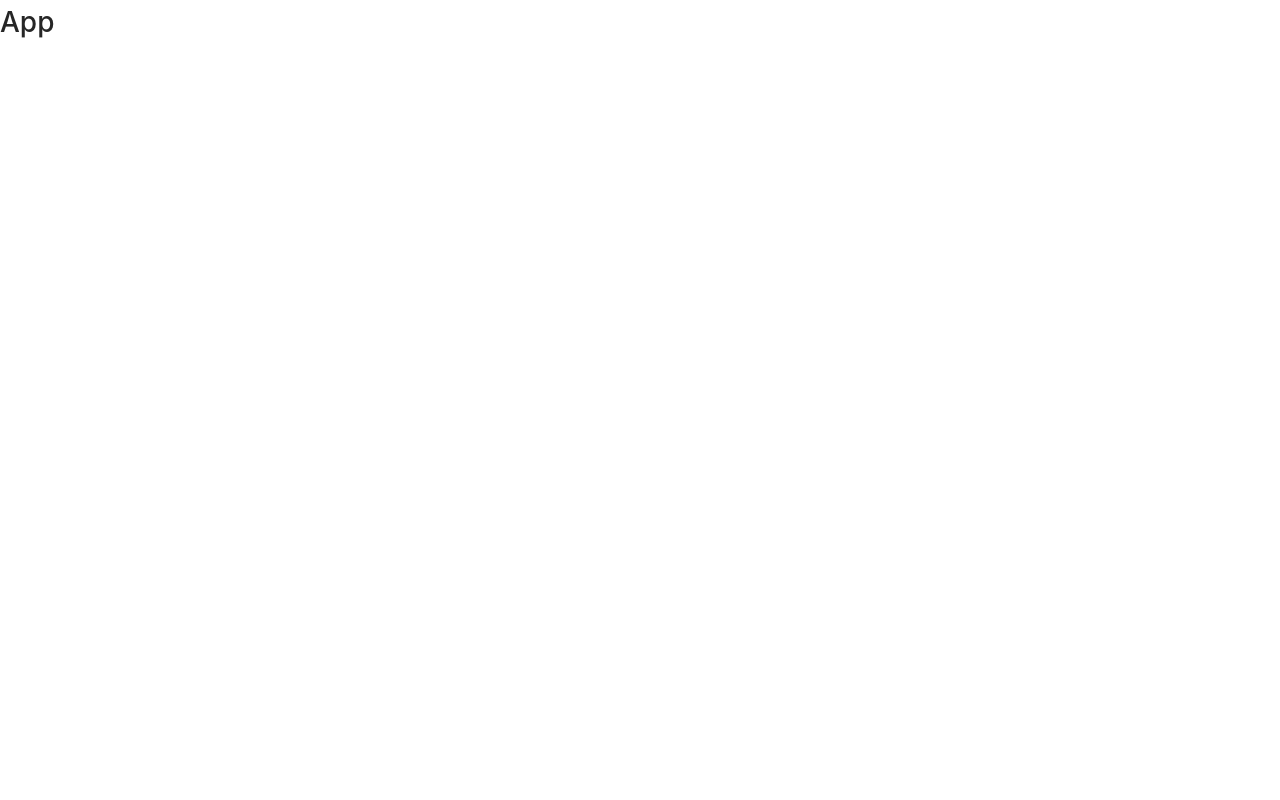
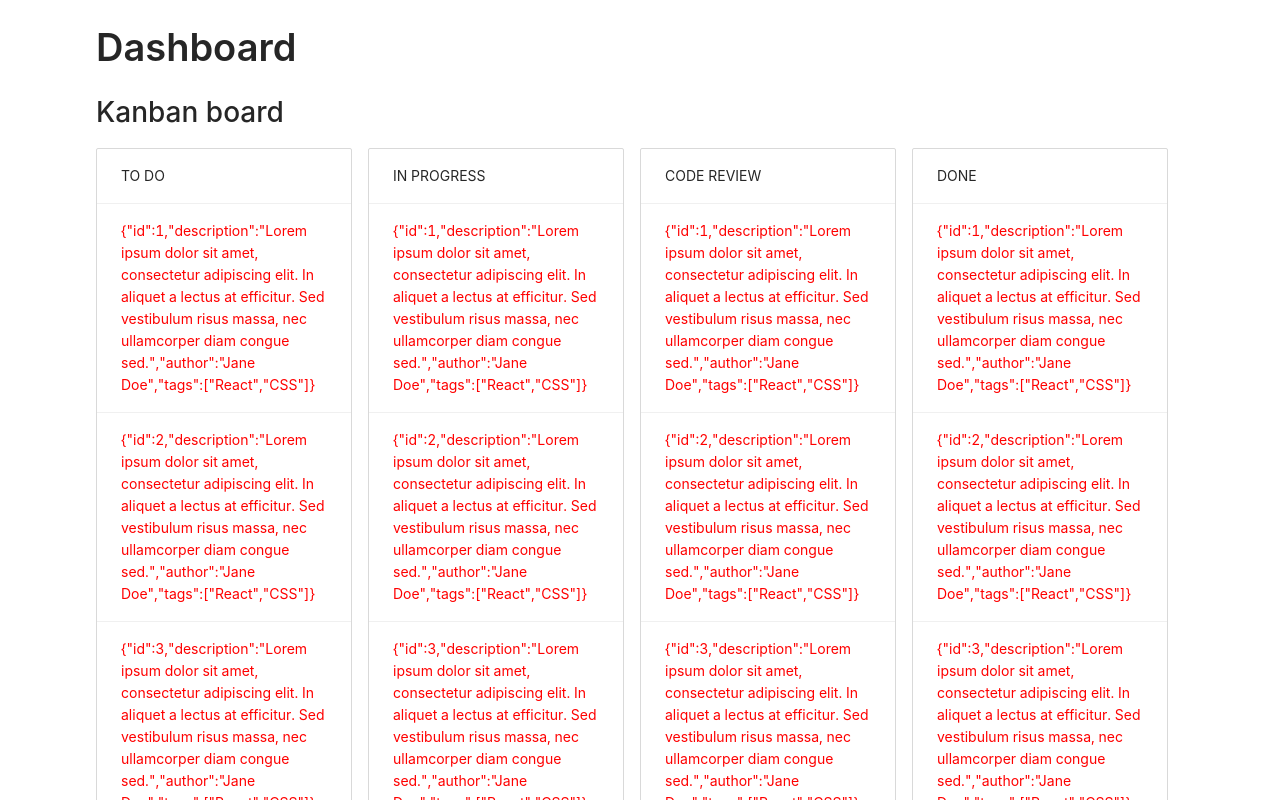
Before and after one commit to rafvanpuyvelde/kanban-board, a React (Create React App) app: page / in a window 1280 px wide. Shown: the top 800 px of the page. Built offline with nearby package versions, Linux system fonts and the light colour scheme.

Commit message:
Created basic flex layout

```diff
--- /dev/null
+++ b/src/components/board-category-list/BoardCategoryList.tsx
@@ -0,0 +1,29 @@
+import React from "react";
+import styled from "styled-components";
+
+import BoardCategory from "../board-category/BoardCategory";
+import { IBoardCategory } from "../../types/BoardTypes";
+
+interface IProps {
+  categories: IBoardCategory[];
+}
+
+export const BoardCategoryList = ({ categories }: IProps) => {
+  return (
+    <BoardCategoryListWrapper>
+      {categories &&
+        categories.map((category) => (
+          <BoardCategory key={category.name} category={category} />
+        ))}
+      {categories.length <= 0 && <p>No categories found ...</p>}
+    </BoardCategoryListWrapper>
+  );
+};
+
+const BoardCategoryListWrapper = styled.div`
+  display: flex;
+  flex-flow: row wrap;
+  align-items: space-between;
+`;
+
+export default BoardCategoryList;
--- /dev/null
+++ b/src/components/board-category/BoardCategory.tsx
@@ -0,0 +1,37 @@
+import React from "react";
+import styled from "styled-components";
+
+import { List } from "antd";
+import { IBoardCategory } from "../../types/BoardTypes";
+import BoardItem from "../board-item/BoardItem";
+
+interface IProps {
+  category: IBoardCategory;
+}
+
+export const BoardCategory = ({ category }: IProps) => {
+  return (
+    <BoardCategoryWrapper
+      size="large"
+      header={<div>{category.name}</div>}
+      bordered
+      dataSource={category.listItems}
+      renderItem={(item: any) => <BoardItem key={item.id} item={item} />}
+    />
+  );
+};
+
+const BoardCategoryWrapper = styled(List)`
+  margin: 0 1rem 3rem 0;
+  width: 100%;
+
+  @media only screen and (min-width: 1000px) {
+    width: calc(50% - 1rem);
+  }
+
+  @media only screen and (min-width: 1200px) {
+    width: calc(calc(100% - 4rem) / 4);
+  }
+`;
+
+export default BoardCategory;
--- /dev/null
+++ b/src/components/board-item/BoardItem.tsx
@@ -0,0 +1,19 @@
+import React from "react";
+import styled from "styled-components";
+
+import { List } from "antd";
+import { IBoardCategoryListItem } from "../../types/BoardTypes";
+
+export interface IProps {
+  item: IBoardCategoryListItem;
+}
+
+export const BoardItem = ({ item }: IProps) => {
+  return <BoardItemWrapper>{JSON.stringify(item)}</BoardItemWrapper>;
+};
+
+const BoardItemWrapper = styled(List.Item)`
+  color: red;
+`;
+
+export default BoardItem;
--- /dev/null
+++ b/src/components/board/Board.tsx
@@ -0,0 +1,146 @@
+import React from "react";
+
+import BoardCategoryList from "../board-category-list/BoardCategoryList";
+import { IBoardCategoryList } from "../../types/BoardTypes";
+
+export const Board = () => {
+  const boardCategories: IBoardCategoryList = {
+    name: "Kanban board",
+    categories: [
+      {
+        name: "TO DO",
+        listItems: [
+          {
+            id: 1,
+            description:
+              "Lorem ipsum dolor sit amet, consectetur adipiscing elit. In aliquet a lectus at efficitur. Sed vestibulum risus massa, nec ullamcorper diam congue sed.",
+            author: "Jane Doe",
+            tags: ["React", "CSS"],
+          },
+          {
+            id: 2,
+            description:
+              "Lorem ipsum dolor sit amet, consectetur adipiscing elit. In aliquet a lectus at efficitur. Sed vestibulum risus massa, nec ullamcorper diam congue sed.",
+            author: "Jane Doe",
+            tags: ["React", "CSS"],
+          },
+          {
+            id: 3,
+            description:
+              "Lorem ipsum dolor sit amet, consectetur adipiscing elit. In aliquet a lectus at efficitur. Sed vestibulum risus massa, nec ullamcorper diam congue sed.",
+            author: "Jane Doe",
+            tags: ["React", "CSS"],
+          },
+        ],
+      },
+      {
+        name: "IN PROGRESS",
+        listItems: [
+          {
+            id: 1,
+            description:
+              "Lorem ipsum dolor sit amet, consectetur adipiscing elit. In aliquet a lectus at efficitur. Sed vestibulum risus massa, nec ullamcorper diam congue sed.",
+            author: "Jane Doe",
+            tags: ["React", "CSS"],
+          },
+          {
+            id: 2,
+            description:
+              "Lorem ipsum dolor sit amet, consectetur adipiscing elit. In aliquet a lectus at efficitur. Sed vestibulum risus massa, nec ullamcorper diam congue sed.",
+            author: "Jane Doe",
+            tags: ["React", "CSS"],
+          },
+          {
+            id: 3,
+            description:
+              "Lorem ipsum dolor sit amet, consectetur adipiscing elit. In aliquet a lectus at efficitur. Sed vestibulum risus massa, nec ullamcorper diam congue sed.",
+            author: "Jane Doe",
+            tags: ["React", "CSS"],
+          },
+          {
+            id: 4,
+            description:
+              "Lorem ipsum dolor sit amet, consectetur adipiscing elit. In aliquet a lectus at efficitur. Sed vestibulum risus massa, nec ullamcorper diam congue sed.",
+            author: "Jane Doe",
+            tags: ["React", "CSS"],
+          },
+        ],
+      },
+      {
+        name: "CODE REVIEW",
+        listItems: [
+          {
+            id: 1,
+            description:
+              "Lorem ipsum dolor sit amet, consectetur adipiscing elit. In aliquet a lectus at efficitur. Sed vestibulum risus massa, nec ullamcorper diam congue sed.",
+            author: "Jane Doe",
+            tags: ["React", "CSS"],
+          },
+          {
+            id: 2,
+            description:
+              "Lorem ipsum dolor sit amet, consectetur adipiscing elit. In aliquet a lectus at efficitur. Sed vestibulum risus massa, nec ullamcorper diam congue sed.",
+            author: "Jane Doe",
+            tags: ["React", "CSS"],
+          },
+          {
+            id: 3,
+            description:
+              "Lorem ipsum dolor sit amet, consectetur adipiscing elit. In aliquet a lectus at efficitur. Sed vestibulum risus massa, nec ullamcorper diam congue sed.",
+            author: "Jane Doe",
+            tags: ["React", "CSS"],
+          },
+        ],
+      },
+      {
+        name: "DONE",
+        listItems: [
+          {
+            id: 1,
+            description:
+              "Lorem ipsum dolor sit amet, consectetur adipiscing elit. In aliquet a lectus at efficitur. Sed vestibulum risus massa, nec ullamcorper diam congue sed.",
+            author: "Jane Doe",
+            tags: ["React", "CSS"],
+          },
+          {
+            id: 2,
+            description:
+              "Lorem ipsum dolor sit amet, consectetur adipiscing elit. In aliquet a lectus at efficitur. Sed vestibulum risus massa, nec ullamcorper diam congue sed.",
+            author: "Jane Doe",
+            tags: ["React", "CSS"],
+          },
+          {
+            id: 3,
+            description:
+              "Lorem ipsum dolor sit amet, consectetur adipiscing elit. In aliquet a lectus at efficitur. Sed vestibulum risus massa, nec ullamcorper diam congue sed.",
+            author: "Jane Doe",
+            tags: ["React", "CSS"],
+          },
+          {
+            id: 4,
+            description:
+              "Lorem ipsum dolor sit amet, consectetur adipiscing elit. In aliquet a lectus at efficitur. Sed vestibulum risus massa, nec ullamcorper diam congue sed.",
+            author: "Jane Doe",
+            tags: ["React", "CSS"],
+          },
+          {
+            id: 5,
+            description:
+              "Lorem ipsum dolor sit amet, consectetur adipiscing elit. In aliquet a lectus at efficitur. Sed vestibulum risus massa, nec ullamcorper diam congue sed.",
+            author: "Jane Doe",
+            tags: ["React", "CSS"],
+          },
+        ],
+      },
+    ],
+  };
+
+  return (
+    <div>
+      <h1>{boardCategories.name}</h1>
+      <BoardCategoryList categories={boardCategories.categories} />
+    </div>
+  );
+};
+
+export default Board;
--- a/src/containers/app/App.tsx
+++ b/src/containers/app/App.tsx
@@ -1,8 +1,28 @@
 import React from "react";
 import "./App.css";
+import styled from "styled-components";
+
+import { Typography } from "antd";
+import Board from "../../components/board/Board";
+const { Title } = Typography;
 
 export const App = () => {
-  return <h1>App</h1>;
+  return (
+    <DashboardWrapper>
+      <DashboardTitle>Dashboard</DashboardTitle>
+      <Board />
+    </DashboardWrapper>
+  );
 };
 
+const DashboardWrapper = styled.div`
+  height: 100vh;
+  width: 85%;
+  margin: 0 auto;
+`;
+
+const DashboardTitle = styled(Title)`
+  padding: 1.5rem 0 0 0;
+`;
+
 export default App;
--- a/src/index.css
+++ b/src/index.css
@@ -3,6 +3,11 @@ body {
   font-family: -apple-system, BlinkMacSystemFont, "Segoe UI", "Roboto", "Oxygen",
     "Ubuntu", "Cantarell", "Fira Sans", "Droid Sans", "Helvetica Neue",
     sans-serif;
+  box-sizing: border-box;
   -webkit-font-smoothing: antialiased;
   -moz-osx-font-smoothing: grayscale;
 }
+
+#root {
+  height: 100vh;
+}
--- /dev/null
+++ b/src/types/BoardTypes.ts
@@ -0,0 +1,16 @@
+export interface IBoardCategoryList {
+  name: string;
+  categories: IBoardCategory[];
+}
+
+export interface IBoardCategory {
+  name: string;
+  listItems: IBoardCategoryListItem[];
+}
+
+export interface IBoardCategoryListItem {
+  id: number;
+  description: string;
+  tags: string[];
+  author: string;
+}
```
Also changed, not shown: 1 other file (tests, documents, lock files or other folders).
